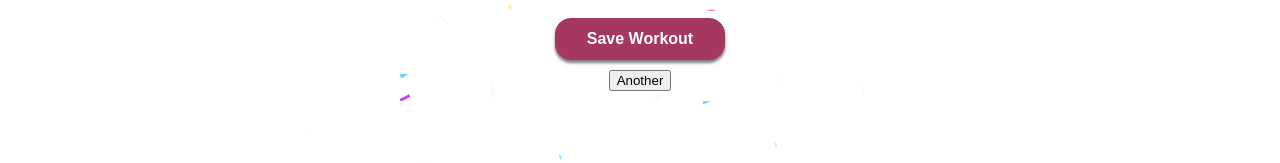
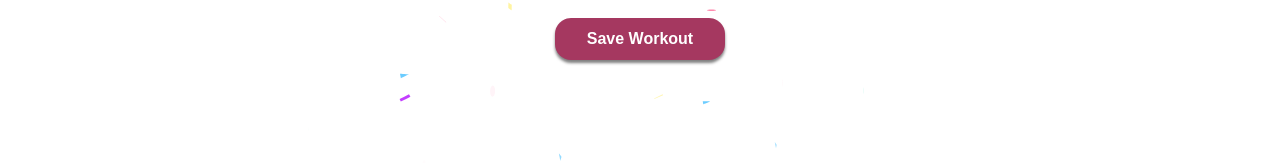
Before and after one commit to Cheroptera/circle-it-FE, a React (Create React App) app: page /well-done in a window 1280 px wide. Shown: the part 490-653 px from the top of the page. Built offline with nearby package versions, Linux system fonts and the light colour scheme.

Commit message:
removed testButtons

```diff
--- a/src/components/WellDone.js
+++ b/src/components/WellDone.js
@@ -15,18 +15,17 @@ export const WellDone = () => {
   const finishedWorkout = useSelector((store) => store.workouts.list)
   const timestamp = useSelector((store) => store.workouts.createdAt)
   const accessToken = useSelector((store) => store.user.accessToken)
+  const loggedInUserId = useSelector((store) => store.user.userId)
 
-  const handleSomething = () => {
-    console.log('handle this 🌮')
-  }
+  console.log('accessToken', accessToken)
+  console.log('loggedInUserId', loggedInUserId)
 
   // Save the workout
   const handleSaveWorkout = () => {
     console.log('timestamp', timestamp)
     console.log('finishedWorkout', finishedWorkout)
     fetch(API_URL('workouts'), {
-      method: 'POST',
-      mode: 'no-cors',
+      method: 'PATCH',
       headers: {
         'Content-Type': 'application/json',
         Authorization: accessToken,
@@ -35,7 +34,8 @@ export const WellDone = () => {
       },
       body: JSON.stringify({
         timestamp,
-        exercises: finishedWorkout
+        exercises: finishedWorkout,
+        loggedInUserId
       })
     })
       .then((res) => res.json())
@@ -59,7 +59,6 @@ export const WellDone = () => {
         <H2>You&apos;re frickin&apos; awesome! </H2>
         <p>Did you enjoy this workout?</p>
         <StartButton buttonText="Save Workout" onClick={handleSaveWorkout} />
-        <button type="button" onClick={handleSomething}>Another</button>
       </StyledWellDoneContainer>
       <Lottie style={{ width: '90%', height: '90%', position: 'absolute', top: '50px', zIndex: '-1' }} animationData={confetti} loop />
       <LogOutButton style={{ zIndex: '1' }} />
```
